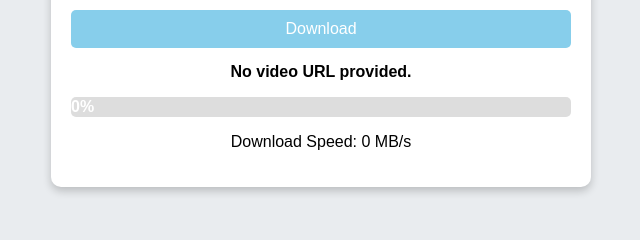
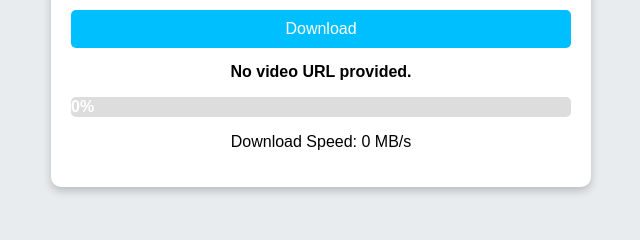
Before and after one commit to Site-we/Video, a Flask app: page / in a window 1280 px wide. Shown: the part 257-497 px from the top of the page, without its empty margins (319-959 px from the left). Run offline with Flask 3, Linux system fonts and the light colour scheme; some libraries are stand-ins or nearby versions.

Commit message:
Update index.html

```diff
--- a/templates/index.html
+++ b/templates/index.html
@@ -34,12 +34,12 @@
             border: none;
         }
         button {
-            background-color: #87ceeb; /* Sky blue color */
+            background-color: #00bfff; /* Darker sky blue on hover */
             color: white;
             transition: background-color 0.3s ease;
         }
         button:hover {
-            background-color: #00bfff; /* Darker sky blue on hover */
+            background-color: #87ceeb; /* Sky blue color */
         }
         #status {
             margin-top: 15px;
```
